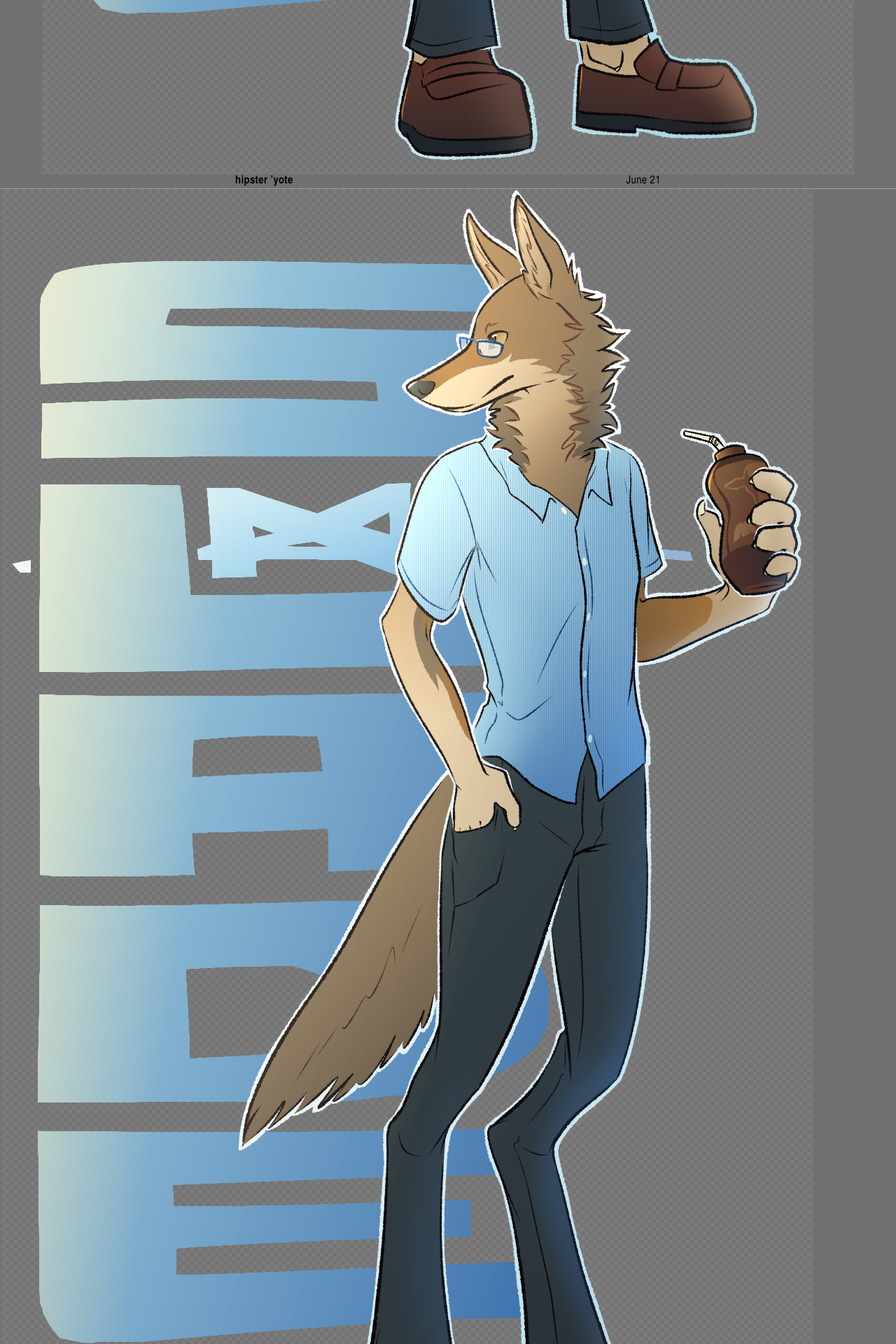
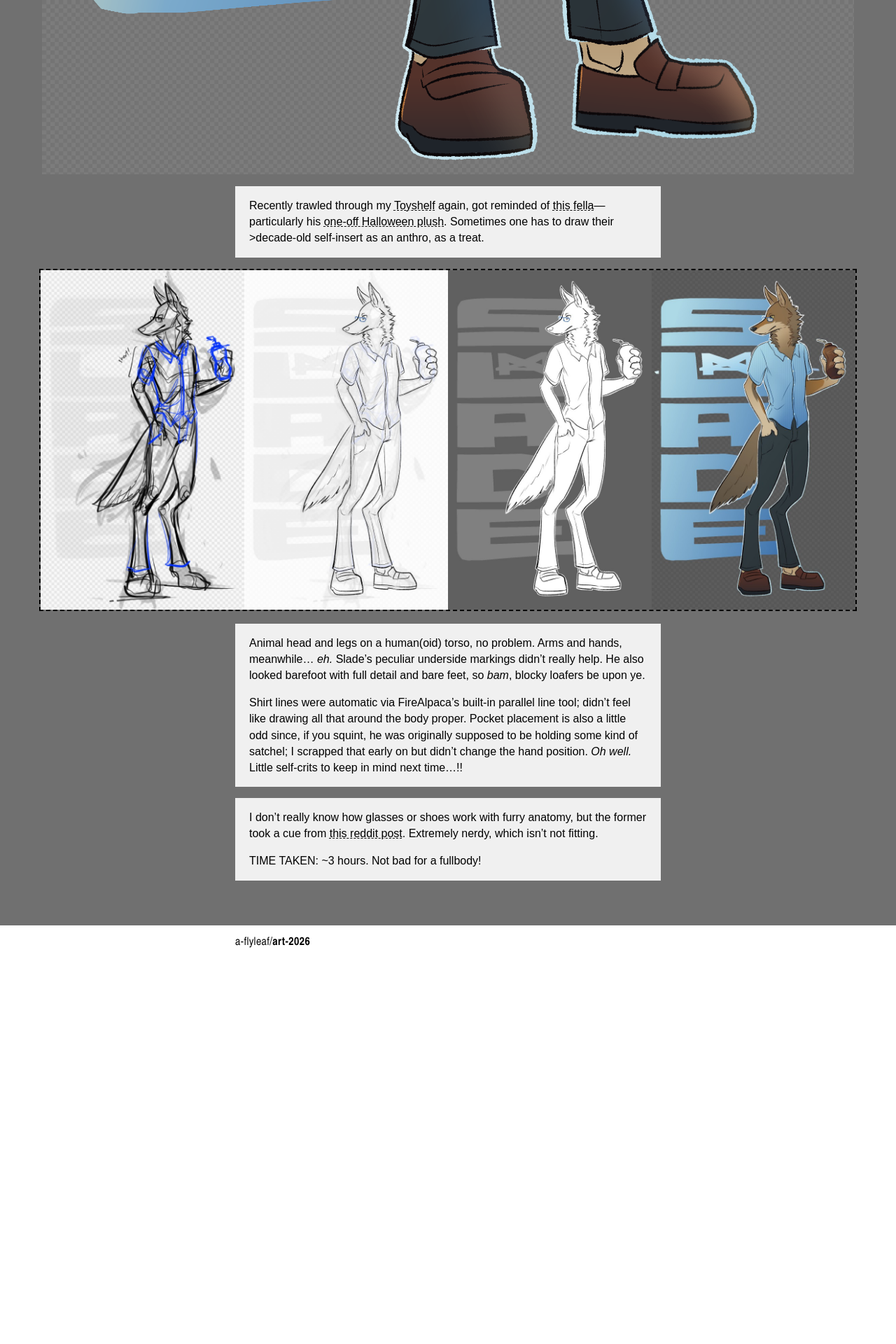
Before and after one commit to a-flyleaf/art-2026, a Jekyll site: the page built from _art/06-21_hipster-yote.html, in a window 1280 px wide. Shown: the part 1713-3633 px from the top of the page at 70% size. Built offline with Jekyll 4.4.1, drawn with Linux system fonts in a browser that asks for light colours; after the commit the page ends 3086 px from its top, so only the background shows below that.

Commit message:
convert hipster-yote to new layout

```diff
--- a/_art/06-21_hipster-yote.html
+++ b/_art/06-21_hipster-yote.html
@@ -8,39 +8,24 @@ date: 2026-06-21
 typ: fa
 main: hipster-yote.png
 img-class: nobg
+---
+<div class="wrap"><div class="box" markdown="1">
+Recently trawled through my [Toyshelf](https://a-flyleaf.github.io/toyshelf/) again, got reminded of [this fella](https://a-flyleaf.github.io/toyshelf/misc/slade-auctor)---particularly his [one-off Halloween plush](https://a-flyleaf.github.io/toyshelf/art/plushies). Sometimes one has to draw their >decade-old self-insert as an anthro, as a treat.
+</div></div>
 
-desc1: |-
-  Recently trawled through my [Toyshelf](https://a-flyleaf.github.io/toyshelf/) again, got reminded of [this fella](https://a-flyleaf.github.io/toyshelf/misc/slade-auctor)---particularly his [one-off Halloween plush](https://a-flyleaf.github.io/toyshelf/art/plushies). Sometimes one has to draw their >decade-old self-insert as an anthro, as a treat.
-figure:
-  url: hipster_wips.jpg
-  figcaption: |-
-    Animal head and legs on a human(oid) torso, no problem. Arms and hands, meanwhile... *eh.* Slade's peculiar underside markings didn't really help. He also looked barefoot with full detail and bare feet, so *bam*, blocky loafers be upon ye.
+<hr>
 
-    Shirt lines were automatic via FireAlpaca's built-in parallel line   tool; didn't feel like drawing all that around the body proper. Pocket placement is also a little odd since, if you squint, he was originally supposed to be holding some kind of satchel; I scrapped that early on but didn't change the hand position. *Oh well.* Little self-crits to keep in mind next time...!!
-desc2: |-
-  I don't really know how glasses or shoes work with furry anatomy, but the former took a cue from [this reddit post](https://old.reddit.com/r/furry/comments/10v0sbw/you_know_normal_glasses_just_wouldnt_work_on_most/j7g5erl/). Extremely nerdy, which isn't not fitting.
+<figure>
+<a href="{%include url.html%}/assets/art/hipster_wips.jpg" class="fg"><img src="{%include url.html%}/assets/art/hipster_wips.jpg" alt="process shots of the drawing"></a>
+<figcaption class="wrap"><div class="box" markdown="1">
+Animal head and legs on a human(oid) torso, no problem. Arms and hands, meanwhile... *eh.* Slade's peculiar underside markings didn't really help. He also looked barefoot with full detail and bare feet, so *bam*, blocky loafers be upon ye.
 
-  <b style="font-weight:normal;text-transform:uppercase;">time taken</b>: ~3 hours. Not bad for a fullbody!
+Shirt lines were automatic via FireAlpaca's built-in parallel line   tool; didn't feel like drawing all that around the body proper. Pocket placement is also a little odd since, if you squint, he was originally supposed to be holding some kind of satchel; I scrapped that early on but didn't change the hand position. *Oh well.* Little self-crits to keep in mind next time...!!
+</div></figcaption>
+</figure>
 
----
-<header><div class="wrap">
-	<h1>{{page.title}}</h1>
-	<span>{{page.date|date:"%B %e"}}</span>
-</div></header>
-<main>
-	<section id="img" class="nobg"><a href="{%include url.html%}/assets/art/hipster-yote.png"><img src="{%include url.html%}/assets/art/hipster-yote.png" alt=""></a></section>
+<div class="wrap"><div class="box" markdown="1">
+I don't really know how glasses or shoes work with furry anatomy, but the former took a cue from [this reddit post](https://old.reddit.com/r/furry/comments/10v0sbw/you_know_normal_glasses_just_wouldnt_work_on_most/j7g5erl/). Extremely nerdy, which isn't not fitting.
 
-	<div class="wrap"><div class="box">{{page.desc1|markdownify}}</div></div>
-
-	<hr>
-
-	<figure>
-		<a href="{%include url.html%}/assets/art/{{page.figure.url}}" class="fg"><img src="{%include url.html%}/assets/art/{{page.figure.url}}" alt="process shots of the drawing"></a>
-		<figcaption class="wrap"><div class="box">{{page.figure.figcaption|markdownify}}</div></figcaption>
-	</figure>
-
-	<div class="wrap"><div class="box">{{page.desc2|markdownify}}</div></div>
-
-	<hr>
-</main>
-<footer><div class="wrap"><a href="{%include url.html%}">a-flyleaf/<b>art-2026</b></a></div></footer>
+<b style="font-weight:normal;text-transform:uppercase;">time taken</b>: ~3 hours. Not bad for a fullbody!
+</div></div>
--- a/assets/00.css
+++ b/assets/00.css
@@ -74,7 +74,7 @@ summary{cursor:pointer;}
 
 #fa .wrap{max-width:40em; padding:1em;} #fa main .wrap{padding:0 1em;}
 #fa header,#fa footer{font-family:'arial narrow',arial,sans-serif; letter-spacing:0.025em;}
-#fa main{background:#707070; border-top:1px solid #a0a0a0;}
+#fa main{background:#707070; border-top:1px solid #a0a0a0; padding-bottom:3em;}
 
 #fa header .wrap{overflow:auto; width:100%;}
 #fa h1{float:left;} #fa header span{float:right;}
@@ -89,8 +89,6 @@ summary{cursor:pointer;}
 #fa .box{background:#f0f0f0; padding:1em 1.25em; margin:1em 0;}
 #fa .box p,#fa .box figure{line-height:1.45; margin:1em 0;} #fa .box p:first-of-type{margin-top:0;} #fa .box p:last-of-type{margin-bottom:0;}
 
-#fa hr:last-of-type{height:3em;}
-
 #fa figure{padding:0 1em; margin:0 auto; text-align:center; max-width:1200px;}
 #fa figcaption{text-align:left;}
 #fa .fg{border:2px dashed;} #fa .fg:hover,#fa .fg:focus,#fa .fg:active{background:#fff; opacity:.75;}
```
